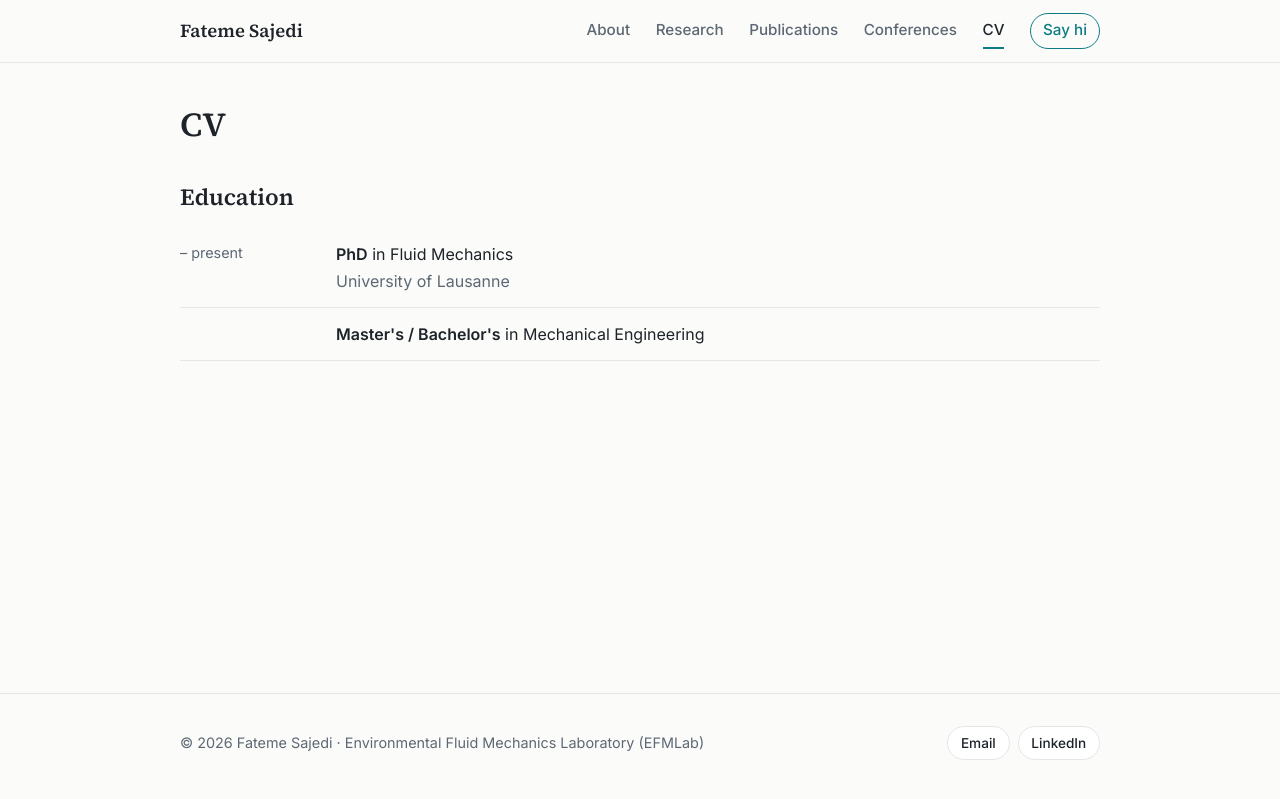
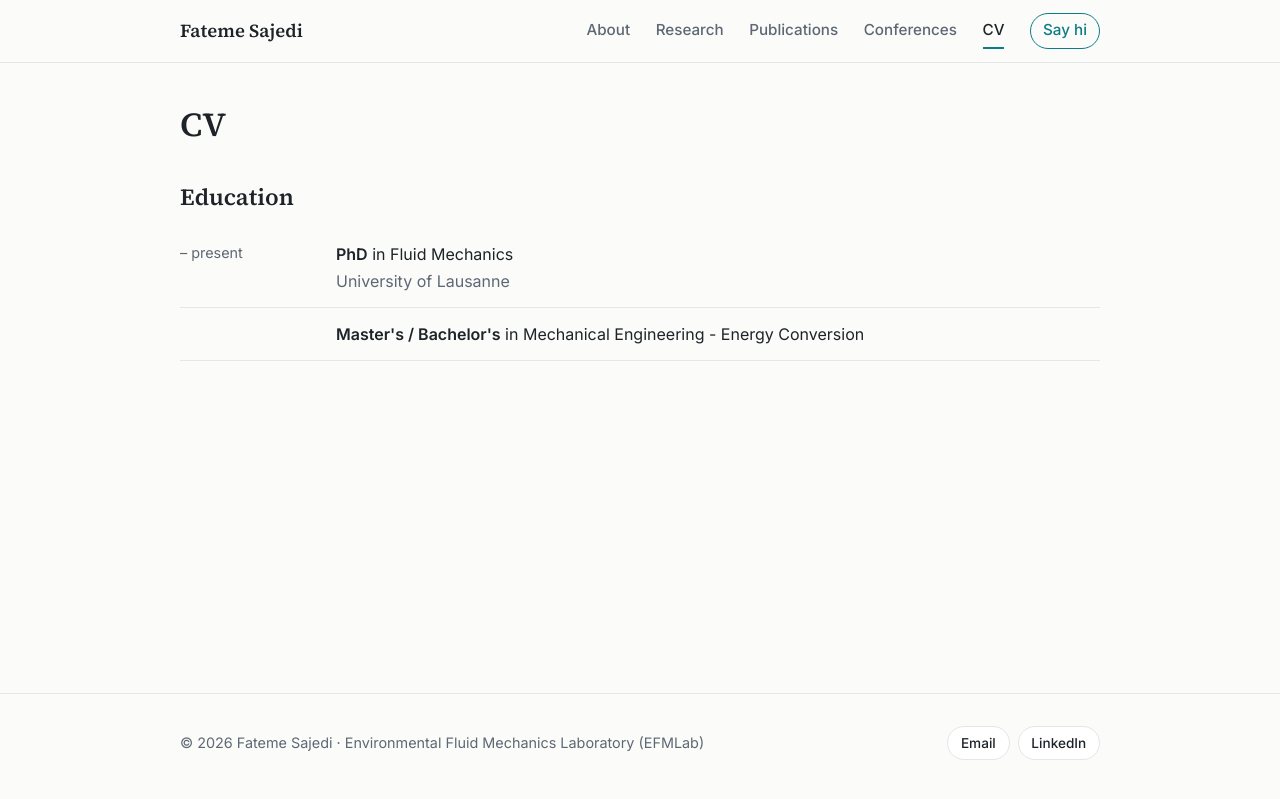
Before and after one commit to fatemesajedi/fatemesajedi.github.io, a Jekyll site: the page built from cv.html, in a window 1280 px wide. Shown: the top 799 px of the page. Built offline with Jekyll 4.4.1, drawn with Linux system fonts in a browser that asks for light colours.

Commit message:
Update _data/profile.yml (via Pages CMS)

```diff
--- a/_data/profile.yml
+++ b/_data/profile.yml
@@ -52,4 +52,4 @@ education:
     place: University of Lausanne
     years: – present
   - degree: Master's / Bachelor's
-    field: Mechanical Engineering
+    field: Mechanical Engineering - Energy Conversion
```
